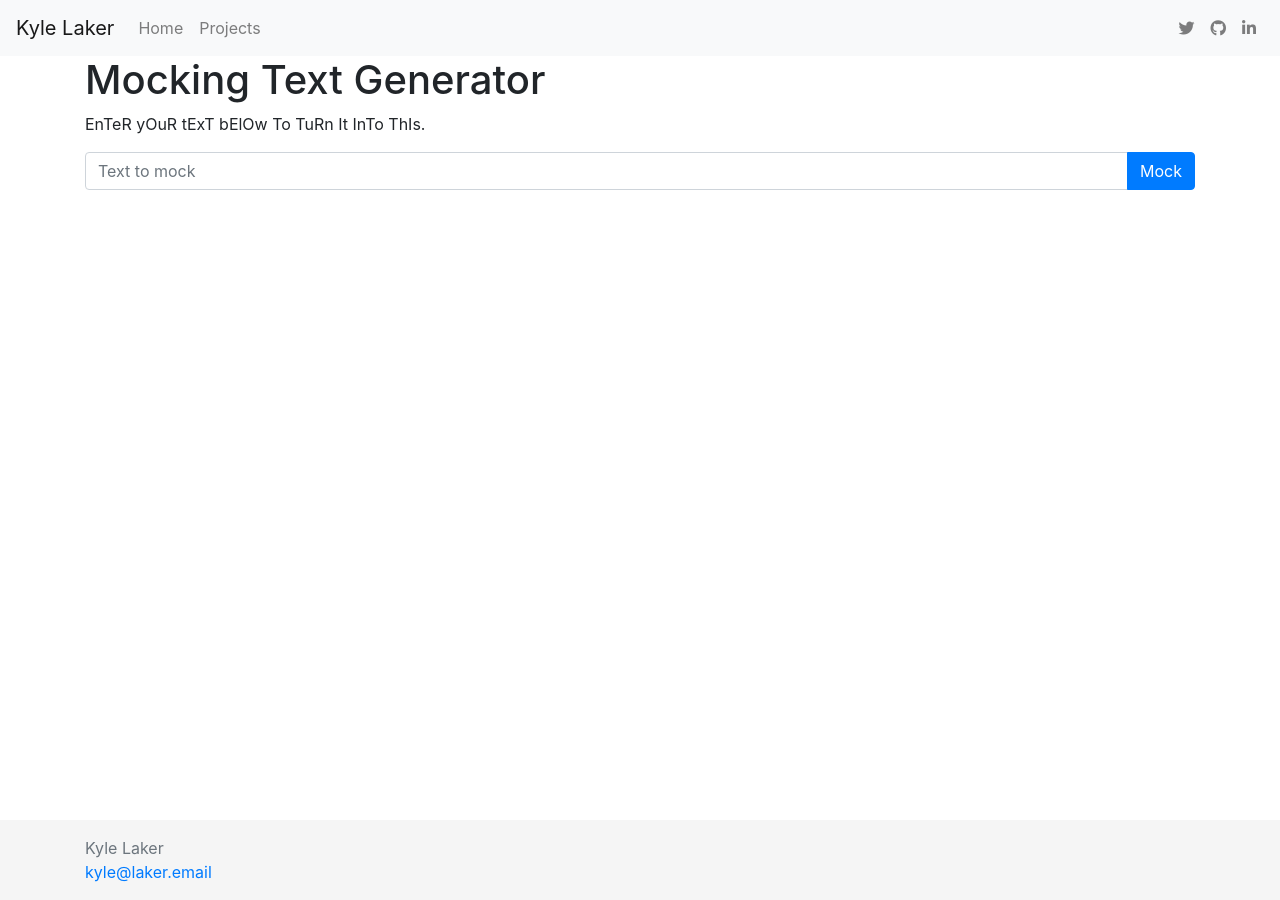
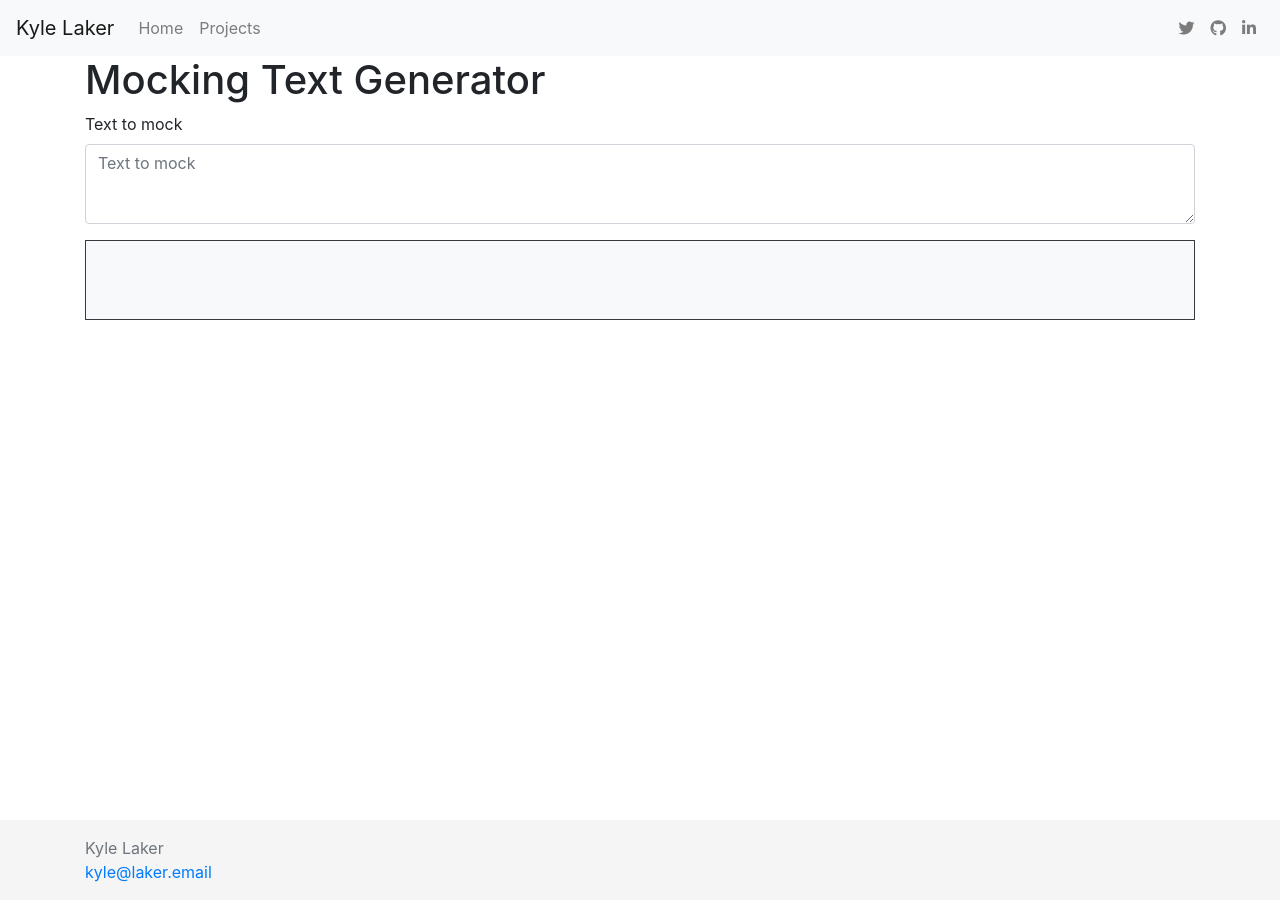
Before and after one commit to kylelaker/kylelaker.com, a Jekyll site: the page built from mock-text.html, in a window 1280 px wide. Built offline with Jekyll 4.4.1, drawn with Linux system fonts in a browser that asks for light colours; nearby versions of some CDN libraries.

Commit message:
Cleanup output

```diff
--- a/mock-text.html
+++ b/mock-text.html
@@ -3,32 +3,27 @@ layout: page
 title: Mocking Text Generator
 ---
 
-<p>
-  EnTeR yOuR tExT bElOw To TuRn It InTo ThIs.
-</p>
-<div class="input-group mb-3">
-  <input type="text" class="form-control" placeholder="Text to mock" aria-label="Text to mock" aria-describedby="button-mock" id="input-mock">
-  <div class="input-group-append">
-    <button class="btn btn-primary" type="button" id="button-mock">Mock</button>
+<div>
+  <div class="form-group">
+    <label for="input-mock">Text to mock</label>
+    <textarea class="form-control" placeholder="Text to mock" id="input-mock" style="min-height: 5em;"></textarea>
   </div>
-</div>
-<div id="mocked-output" style="visibility: hidden;">
-  <p id="mocked-text">Foo</p>
+
+  <div class="bg-light border border-dark p-1" id="mocked-output" style="min-height: 5em;">
+    <p id="mocked-text"></p>
+  </div>
 </div>
 
 <script src="/assets/js/mock.js"></script>
 <script>
-  let mockButton = document.getElementById('button-mock');
   let inputBox = document.getElementById('input-mock');
   let outputDiv = document.getElementById('mocked-output');
   let outputText = document.getElementById('mocked-text');
 
-  mockButton.onclick = function() {
-    let result = mockifyString(inputBox.value);
-    outputText.innerHTML = result;
-    // Prevent the <div> from being visible on first click if no text was given
-    if (result) {
-      outputDiv.style.visibility = 'visible';
-    }
+  function updateMockedText() {
+    outputText.innerText = mockifyString(inputBox.value);
   }
+
+  inputBox.onkeydown = updateMockedText;
+  inputBox.onkeyup = updateMockedText;
 </script>
```
